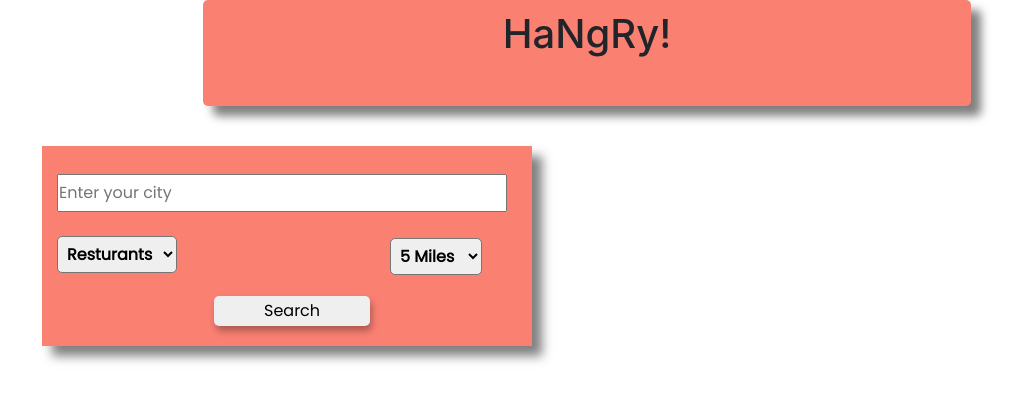
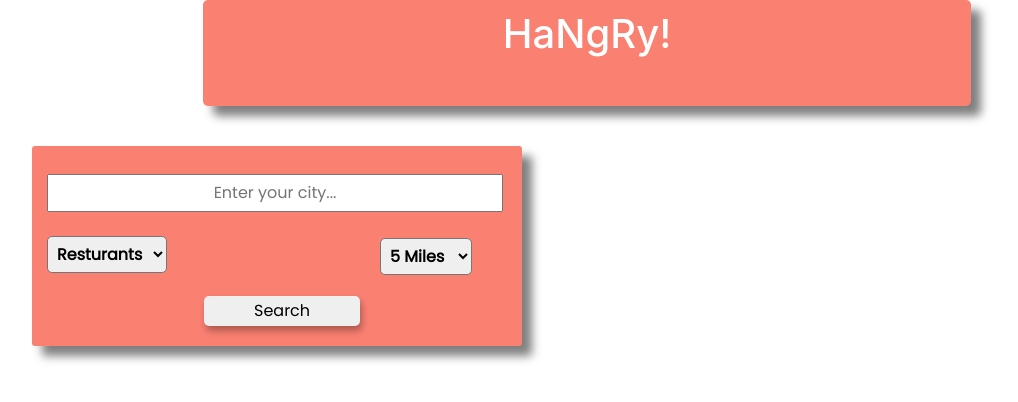
Before and after one commit to Anthony-G89/Hangry, a React (Create React App) app: page / in a window 1280 px wide. Shown: the top 402 px of the page, without its empty margins (53-1071 px from the left). Built offline with nearby package versions, Linux system fonts and the light colour scheme.

Commit message:
Made some style changes to my searchContainer

```diff
--- a/src/components/Jumbotron/style.css
+++ b/src/components/Jumbotron/style.css
@@ -16,4 +16,5 @@ header {
 
 h1 {
     text-align: center;
+    color: white;
 }
--- a/src/components/SearchContainer/index.js
+++ b/src/components/SearchContainer/index.js
@@ -6,7 +6,7 @@ import './style.css'
 function searchBar() {
     return (
         <div className={"col-lg-3 searchContainer"}>
-            <input className={"userInput"} type={"text"} placeholder={"Enter your city"} />
+            <input className={"userInput"} type={"text"} placeholder={"Enter your city..."} />
 
             <select className={"formType"} aria-label={"Default select example"}>
                 <option value={"1"}>Resturants</option>
--- a/src/components/SearchContainer/style.css
+++ b/src/components/SearchContainer/style.css
@@ -16,16 +16,19 @@
     max-width: 490px;
     position: relative;
     top: 40px;
-    left: 95px;
+    left: 85px;
     background-color: salmon;
+    border-radius: 3px;
+
 }
 
 .userInput {
     position: absolute;
     top: 28px;
-    width: 450px;
+    width: 456px;
     font-family: 'Poppins', sans-serif;
     padding: 5px 0px;
+    text-align: center;
 
 }
 
```
